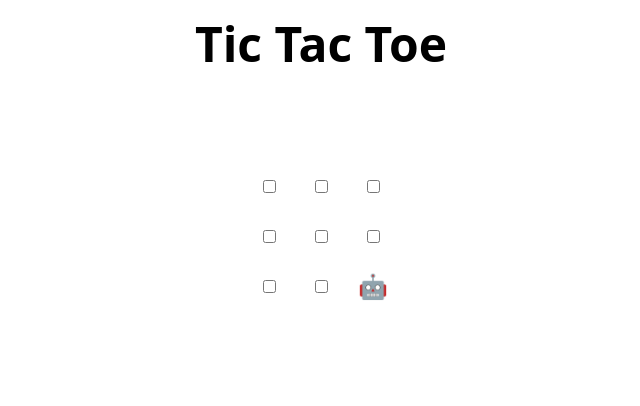
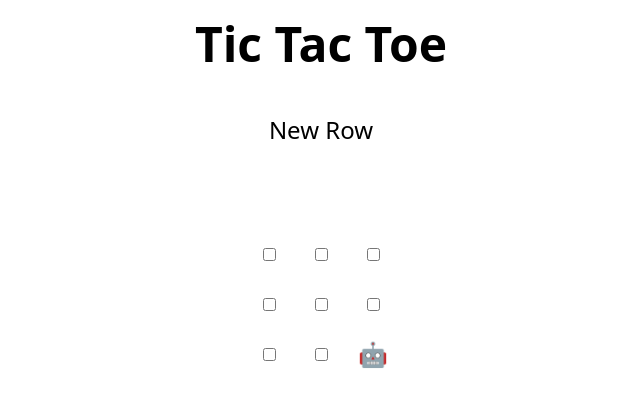
Before and after one commit to realabdulkhaliq/skills-review-pull-requests, a plain HTML site: page index.html in a window 1280 px wide. Shown: the whole page, without its empty margins (319-959 px from the left). Drawn offline with Linux system fonts and the light colour scheme.

Commit message:
Update index.html
New Row Added

```diff
--- a/index.html
+++ b/index.html
@@ -44,6 +44,7 @@
     <td><input type="checkbox" /></td>
     <td><input type="checkbox" /></td>
     <td><input type="checkbox" /></td>
+  <tr>New Row</tr>
   </tr>
 </table>
 
```
